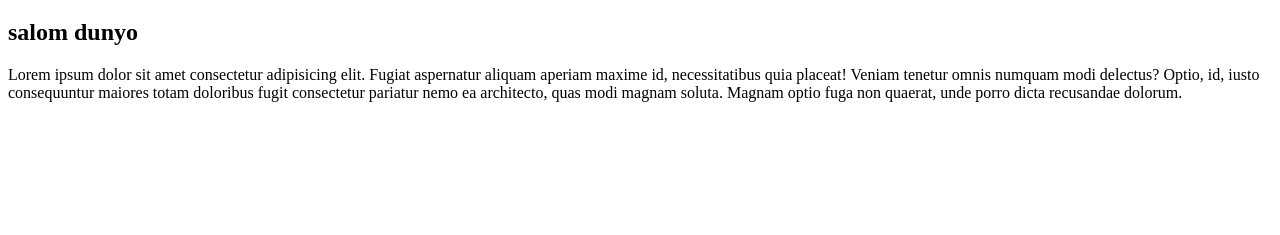
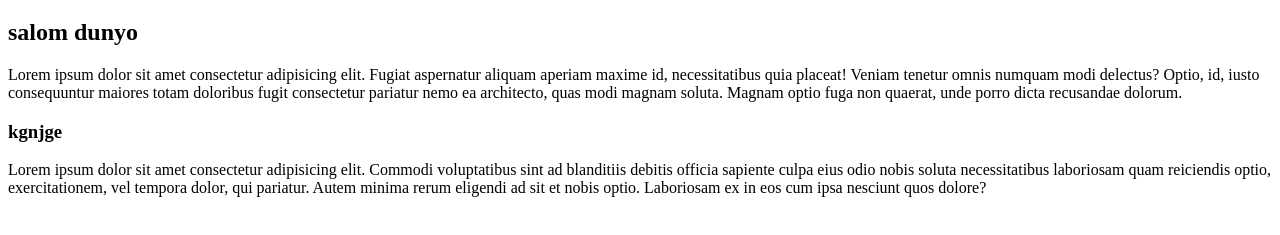
Before and after one commit to frontendX08/Homework, a plain HTML site: page index.html in a window 1280 px wide. Shown: the part 61-296 px from the top of the page. Drawn offline with Linux system fonts and the light colour scheme.

Commit message:
added footer in index.html

```diff
--- a/index.html
+++ b/index.html
@@ -15,5 +15,10 @@
         <h2>salom dunyo</h2>
         <p>Lorem ipsum dolor sit amet consectetur adipisicing elit. Fugiat aspernatur aliquam aperiam maxime id, necessitatibus quia placeat! Veniam tenetur omnis numquam modi delectus? Optio, id, iusto consequuntur maiores totam doloribus fugit consectetur pariatur nemo ea architecto, quas modi magnam soluta. Magnam optio fuga non quaerat, unde porro dicta recusandae dolorum.</p>
     </main>
+
+    <footer>
+        <h3>kgnjge</h3>
+        <p>Lorem ipsum dolor sit amet consectetur adipisicing elit. Commodi voluptatibus sint ad blanditiis debitis officia sapiente culpa eius odio nobis soluta necessitatibus laboriosam quam reiciendis optio, exercitationem, vel tempora dolor, qui pariatur. Autem minima rerum eligendi ad sit et nobis optio. Laboriosam ex in eos cum ipsa nesciunt quos dolore?</p>
+    </footer>
 </body>
 </html>
```
